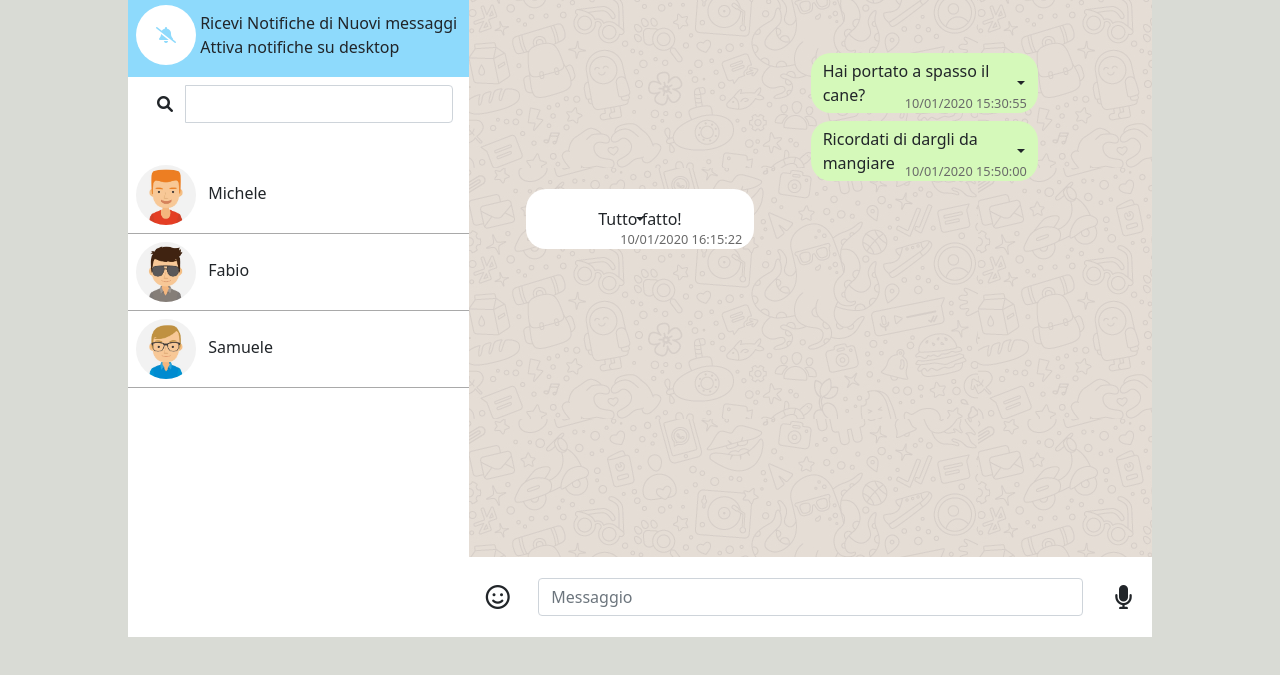
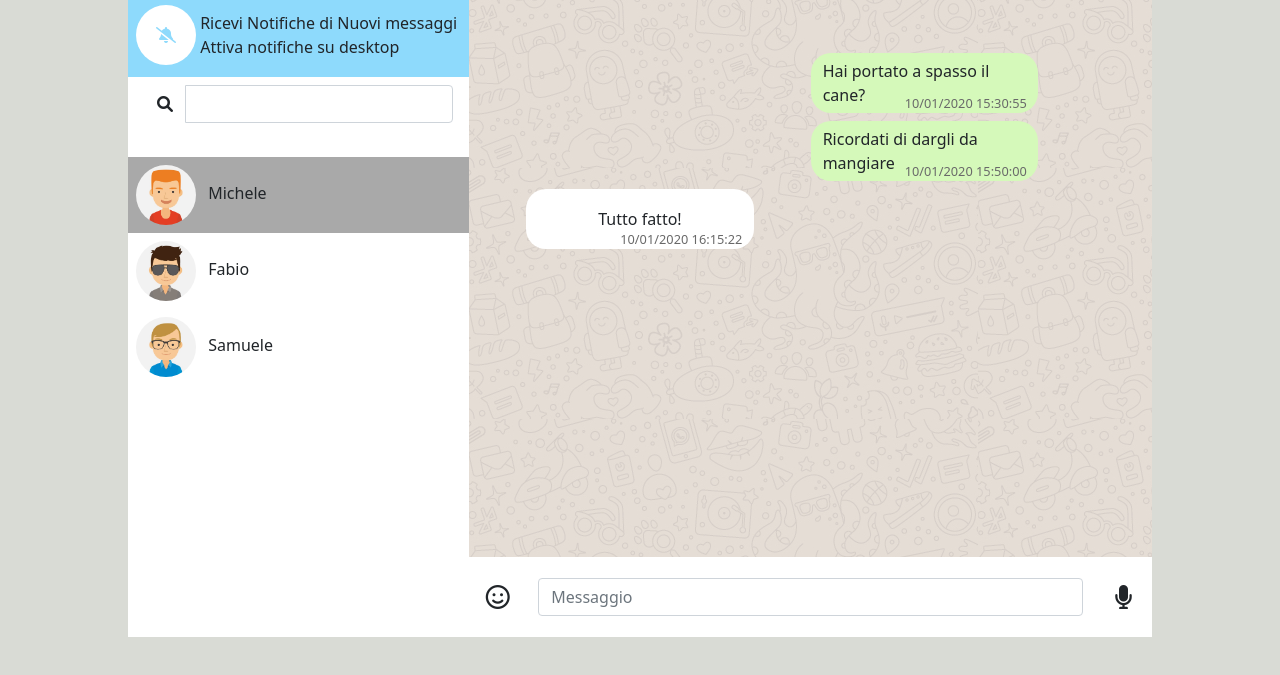
Before and after one commit to iram96/vue-boolzapp, a plain HTML site: page index.html in a window 1280 px wide. Shown: the part 123-798 px from the top of the page. Drawn offline with nearby package versions, Linux system fonts and the light colour scheme.

Commit message:
Added bgc higlight

```diff
--- a/index.html
+++ b/index.html
@@ -58,7 +58,7 @@
                 <!-- Lista delle chat -->
 
                 <div class="whole-list col">
-                    <div v-for='(contact, index) in contacts' @click='getCurrentChatUser(index); toggleBGC(index)'  role="button" :class="{'bgcwhite' : isVisible(index)}" v-if='isVisible(index)'  >
+                    <div v-for='(contact, index) in contacts' @click='getCurrentChatUser(index)'  role="button" :class="{'bgcdarkgray' : isActive(index)}" v-if='isVisible(index)'  >
                          <img :src="'img/avatar' + contact.avatar + '.jpg'" alt="My user Image" class="maxw-60 d-inline-block m-2 ">
                         <span   class="d-inline-block mt-0 ">{{ contact.name }}</span>
 
@@ -94,7 +94,7 @@
                            <div :class="{ 'offset-6 sent ' : sentOrReceived(index)  }" class=" offset-1 col-4 message-box received position-relative dropdown">
 
                                <span>{{ message.text }}</span>
-                               <div class="dropdown position-absolute "
+                               <!-- <div class="dropdown position-absolute "
                                :class="{ 'end-0' : sentOrReceived(index)}">
                                    <button class="btn  dropdown-toggle" type="button" id="dropdownMenuButton1" data-bs-toggle="dropdown" aria-expanded="false">
 
@@ -104,7 +104,7 @@
                                      <li><a class="dropdown-item" href="#">Info</a></li>
 
                                    </ul>
-                               </div>
+                               </div> -->
                                <span class="data-invio">{{ message.date}}</span>
                             </div>
                         </div>
--- a/js/script.js
+++ b/js/script.js
@@ -108,10 +108,10 @@ const chatList = new Vue({
           console.log(this.contacts[index].visible)
           return this.contacts[index].visible;
         },
-        // toggleBGC(index){
-        //   this.contacts[index].visible = !this.contacts[index].visible;
+        isActive(index){
 
-        // },
+          return index === this.currentOpenChat;
+        },
         sentOrReceived(index){
           const currentIndex = this.currentOpenChat;
           const status = this.contacts[currentIndex].messages[index].status;
```
